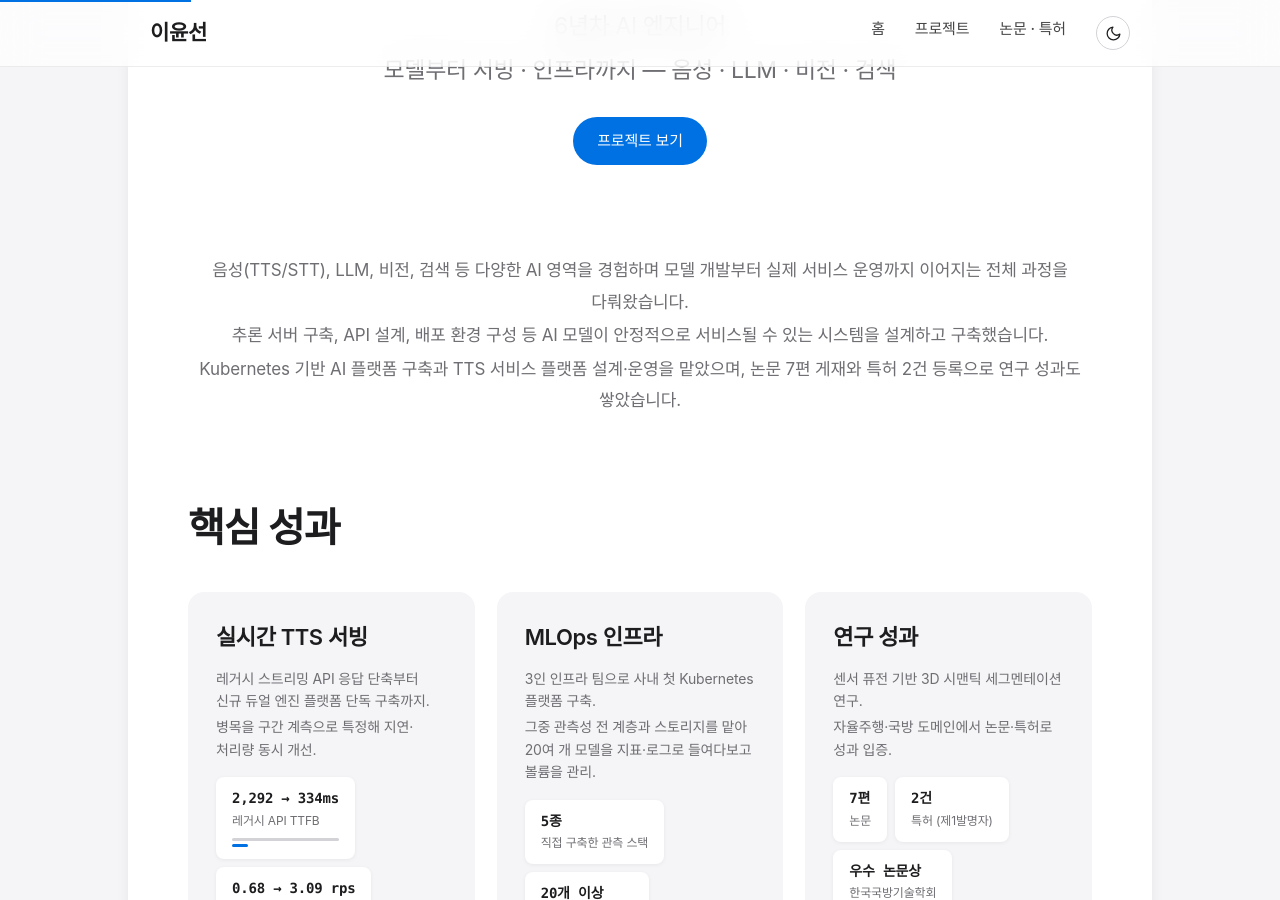
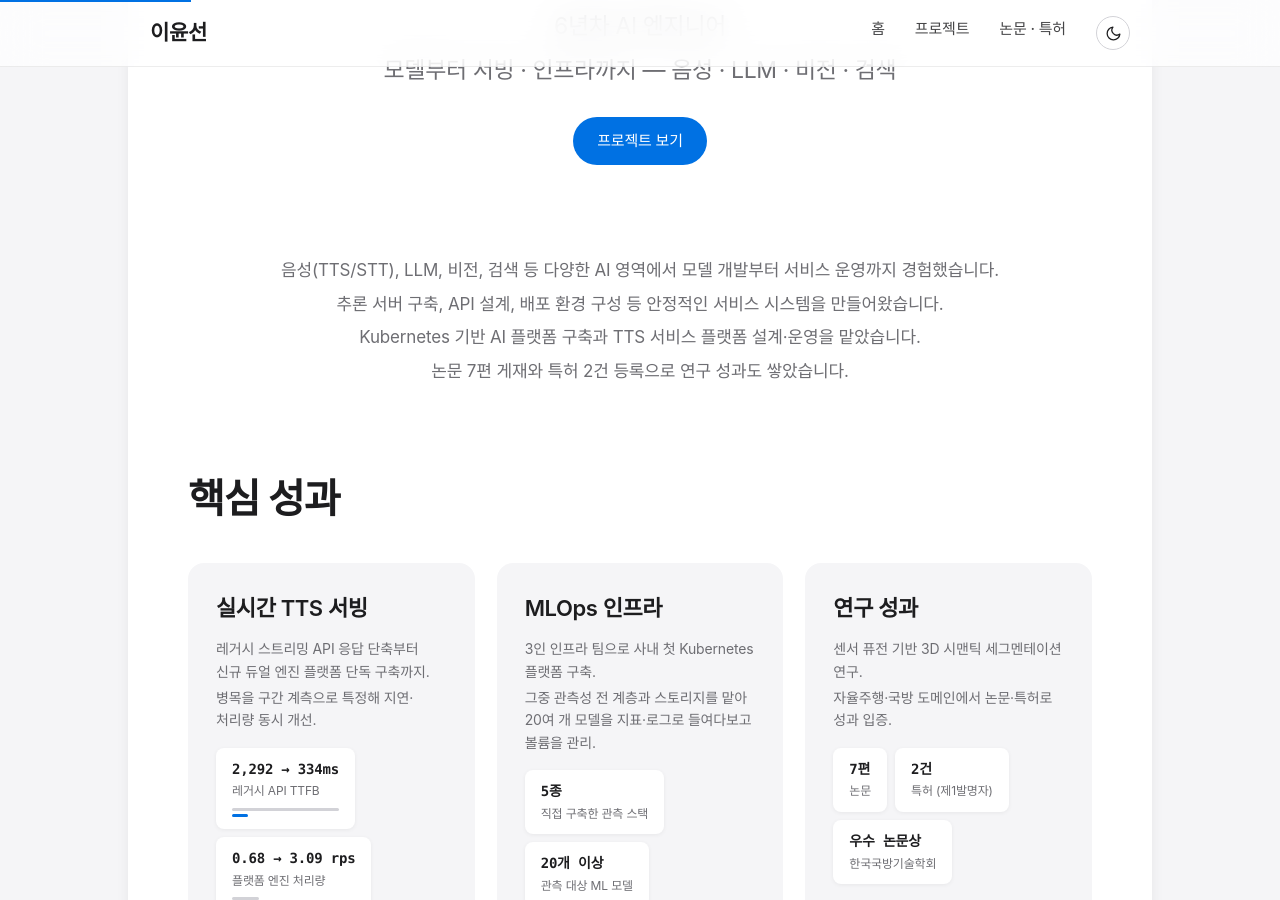
Before and after one commit to ckc5800/ckc5800.github.io, a Jekyll site: the page built from index.html, in a window 1280 px wide and 900 px high, scrolled down 319 px. Built offline with Jekyll 4.4.1, drawn with Linux system fonts in a browser that asks for light colours; some web fonts are replaced.

Commit message:
홈 소개글 문장 분리 — 4문장으로 호흡 짧게

```diff
--- a/index.html
+++ b/index.html
@@ -18,7 +18,7 @@ title: 홈
 </section>
 
 <section class="block">
-    <p class="intro"><span class="sentence">음성(TTS/STT), LLM, 비전, 검색 등 다양한 AI 영역을 경험하며 모델 개발부터 실제 서비스 운영까지 이어지는 전체 과정을 다뤄왔습니다.</span><span class="sentence">추론 서버 구축, API 설계, 배포 환경 구성 등 AI 모델이 안정적으로 서비스될 수 있는 시스템을 설계하고 구축했습니다.</span><span class="sentence">Kubernetes 기반 AI 플랫폼 구축과 TTS 서비스 플랫폼 설계·운영을 맡았으며, 논문 7편 게재와 특허 2건 등록으로 연구 성과도 쌓았습니다.</span></p>
+    <p class="intro"><span class="sentence">음성(TTS/STT), LLM, 비전, 검색 등 다양한 AI 영역에서 모델 개발부터 서비스 운영까지 경험했습니다.</span><span class="sentence">추론 서버 구축, API 설계, 배포 환경 구성 등 안정적인 서비스 시스템을 만들어왔습니다.</span><span class="sentence">Kubernetes 기반 AI 플랫폼 구축과 TTS 서비스 플랫폼 설계·운영을 맡았습니다.</span><span class="sentence">논문 7편 게재와 특허 2건 등록으로 연구 성과도 쌓았습니다.</span></p>
 </section>
 
 <section class="block">
```
